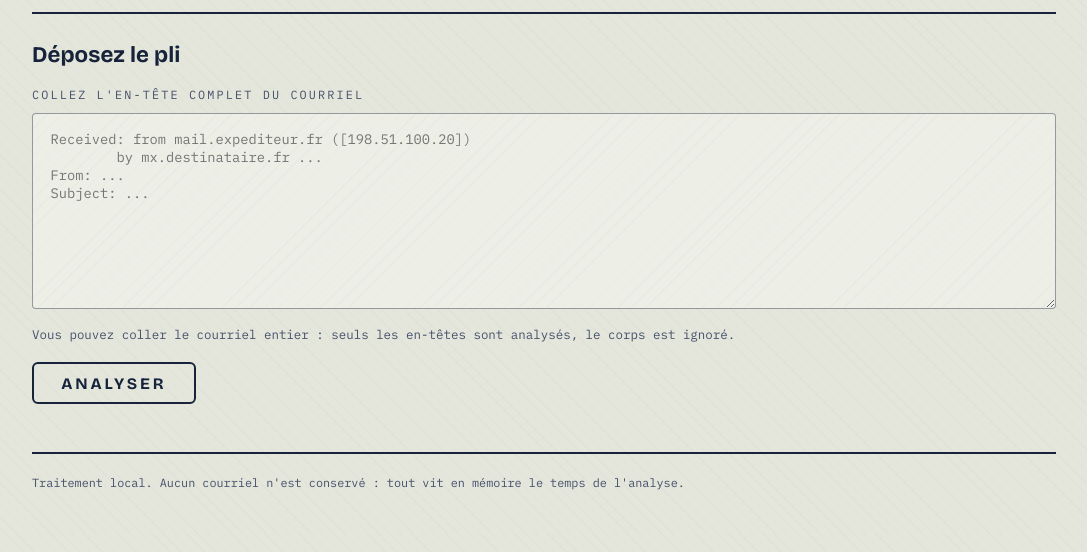
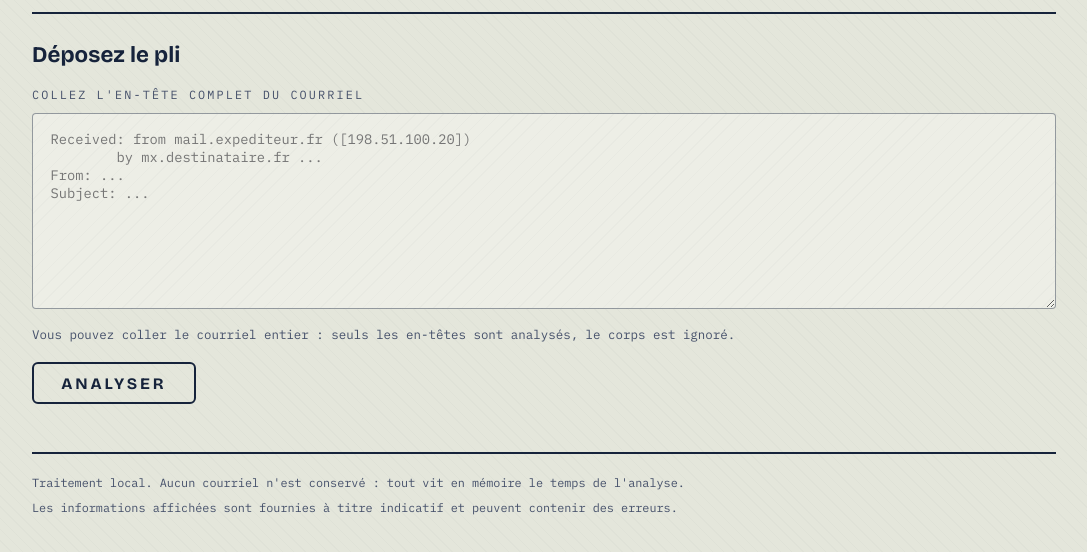
Before and after one commit to obook/spamcap, a plain HTML site: page frontend/index.html in a window 1280 px wide. Shown: the part 124-676 px from the top of the page, without its empty margins (96-1183 px from the left). Drawn offline with nearby package versions, Linux system fonts and the light colour scheme.

Commit message:
feat: add a disclaimer in the page footer
State that the displayed information is indicative and may contain
errors.

```diff
--- a/frontend/index.html
+++ b/frontend/index.html
@@ -84,6 +84,7 @@
 
   <footer class="colophon">
     <p>Traitement local. Aucun courriel n'est conservé : tout vit en mémoire le temps de l'analyse.</p>
+    <p>Les informations affichées sont fournies à titre indicatif et peuvent contenir des erreurs.</p>
   </footer>
 
   <script src="app.js"></script>
--- a/frontend/style.css
+++ b/frontend/style.css
@@ -656,6 +656,10 @@ main {
   margin: 0;
 }
 
+.colophon p + p {
+  margin-top: 0.4rem;
+}
+
 /* ------------------------------------------------------------------ Responsive */
 
 @media (max-width: 36rem) {
```
